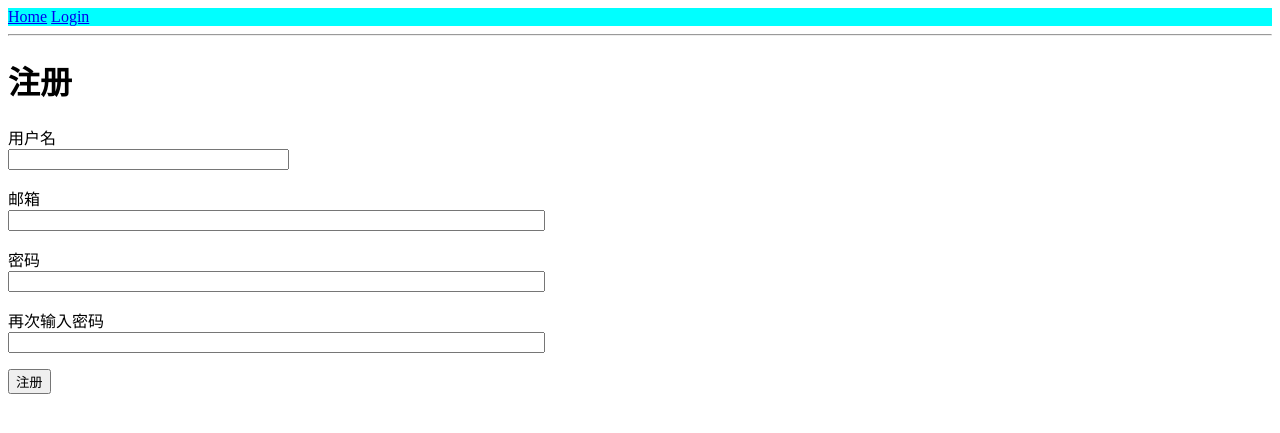
After one commit to hongkongchai/Flask, a Flask app: page /register in a window 1280 px wide. The commit adds this page. Shown: the top 433 px of the page. Run offline with Flask 2, Linux system fonts and the light colour scheme.

Commit message:
test0306-login-register

```diff
--- a/app/forms.py
+++ b/app/forms.py
@@ -1,7 +1,19 @@
 #!/usr/bin/env python # -*- coding:utf-8 -*-
 from flask_wtf import FlaskForm
 from wtforms import StringField,PasswordField,BooleanField,SubmitField
-from wtforms.validators import DataRequired
+from wtforms.validators import DataRequired,Email,EqualTo
+from app.models import User
+
+
+#注册
+class RegistrationForm(FlaskForm):
+    username = StringField('用户名', validators=[DataRequired()])
+    email = StringField('邮箱', validators=[DataRequired()])
+    password = PasswordField('密码', validators=[DataRequired()])
+    password2 = PasswordField('再次输入密码',validators= [DataRequired(), EqualTo('password')])
+    submit = SubmitField('注册')
+
+
 
 class LoginForm(FlaskForm):
     username = StringField('用户名', validators=[DataRequired()])
--- a/app/routes.py
+++ b/app/routes.py
@@ -3,16 +3,22 @@ from app import app#从app包导入init中app对象
 from flask import render_template, url_for
 from app.forms import LoginForm
 from flask import render_template,flash,redirect
+from flask_login import current_user,login_user
+from app.models import User
+from flask_login import logout_user
+from flask_login import login_required
+from flask import request
+from werkzeug.urls import url_parse
+from app import db
+from app.forms import RegistrationForm
 
 
 #定义路由 这里定义了2个路由
 @app.route('/')
 @app.route('/index')
+#装饰器拦截请求，要求用户登录
+@login_required
 def index():
-    user = {'username': 'hongkong'}
-    age = {'age':'23'}
-    sex = {'sex':'男'}
-
     posts = [#创建一个列表：帖子，里面元素是两个字典，每个字典李元素还是字典，分别作者，帖子内容
         {
             'author': {'username': 'hk1'},
@@ -21,17 +27,69 @@ def index():
         {
             'author': {'username': 'hk2'},
             'body': '大方，尊贵'
+        },
+        {
+            'author': {'username': 'hk2'},
+            'body': '大方，尊贵'
+        },
+        {
+            'author': {'username': 'hk2'},
+            'body': '大方，尊贵'
+        },
+        {
+            'author': {'username': 'hk2'},
+            'body': '大方，尊贵'
         }
     ]
-    return render_template('index.html', title='Home-hk', user=user, age=age, sex=sex, posts=posts)
+    return render_template('index.html', title='Home-hk', posts=posts)
 
+#用户登录
 @app.route('/login',methods=['GET','POST'])
 def login():
-    login_form = LoginForm()#表单实例化对象
-    msg='Login request for user {},remember_me={}'.format(login_form.username.data, login_form.remember_me.data)
+    #current_user表示请求客户端的用户对象   尚未注册则是匿名用户对象  is_authenticated可以检查用户导航到/login，判断用户是否已登录
+    if current_user.is_authenticated:
+        return redirect(url_for('index'))
+
+    login_form = LoginForm()
+
+#    login_form = LoginForm()#表单实例化对象
+#    msg='Login request for user {},remember_me={}'.format(login_form.username.data, login_form.remember_me.data)
     if login_form.validate_on_submit():
-        flash(msg)
-        print(msg)
+#        flash(msg)
+#        print(msg)
+        #filter_by（）查询对象，等到的结果只包含匹配用户名的对象，调用first()完成查询如果存在返回用户对象，否则为none，调用all()全部查询，当我们只需要一个结果时调用first()
+        user = User.query.filter_by(username=login_form.username.data).first()
+        #check_password检查表单附带的密码是否有效
+        if user is None or not user.check_password(login_form.password.data):
+            flash('无效的用户名或密码')
+            return redirect(url_for('login'))
+        login_user(user,remember=login_form.remember_me.data)
+
         #return redirect('/index')#重定向
+        #重定向到next页面
+        next_page = request.args.get('next')
+        if not next_page or url_parse(next_page).netloc !='':
+            next_page = url_for('index')
+        return redirect(next_page)
+    return render_template('login.html', title='login', form=login_form)
+
+#用户退出
+@app.route('/logout')
+def logout():
+    logout_user()
+    return redirect(url_for('index'))
+
+#注册
+@app.route('/register', methods=['GET', 'POST'])
+def register():
+    if current_user.is_authenticated:
         return redirect(url_for('index'))
-    return render_template('login.html', title='login', form=login_form)
+    form = RegistrationForm()
+    if form.validate_on_submit():
+        user = User(username=form.username.data, email=form.email.data)
+        user.set_password(form.password.data)
+        db.session.add(user)
+        db.session.commit()
+        flash('恭喜你，你现在已经是注册用户了!')
+        return redirect(url_for('login'))
+    return render_template('register.html', title='Register', form=form)
--- a/app/templates/base.html
+++ b/app/templates/base.html
@@ -11,11 +11,12 @@
     </head>
     <body>
         <div style="hight:30px;background-color: aqua" >
-
-
-            欢迎:
-            <a href="{{ url_for('index') }}">Home</a>
-            <a href="{{ url_for('login') }}">Login</a>
+             <a href="{{ url_for('主页') }}">Home</a>
+            {% if current_user.is_anonymous %}
+            <a href="{{ url_for('登录') }}">Login</a>
+            {% else %}
+            <a href="{{ url_for('退出') }}">Logout</a>
+            {% endif %}
         </div>
         <hr>
         {% with messages = get_flashed_messages() %}
--- a/app/templates/index.html
+++ b/app/templates/index.html
@@ -1,8 +1,7 @@
 {% extends "base.html" %}
 {% block content %}
-    <h1>你好:{{user.username}}</h1>
-    <h2>年龄{{age.age}}</h2>
-    <h3>性别{{sex.sex}}</h3>
+    <h1>Hello,{{ current_user.username }}!</h1>
+    大VDVDSV
     {% for post in posts %}
         <div>
             <p>{{ post.author.username}} say:<b>{{post.body}}</b></p>
--- a/app/templates/login.html
+++ b/app/templates/login.html
@@ -20,4 +20,5 @@
         <p>{{ form.remember_me() }}{{ form.remember_me.label }}</p>
         <p>{{ form.submit() }}</p>
     </form>
+    <p>新用户? <a href="{{ url_for('register') }}">注册!</a></p>
 {% endblock %}
--- /dev/null
+++ b/app/templates/register.html
@@ -0,0 +1,41 @@
+{% extends "base.html" %}
+
+{% block content %}
+    <h1>注册</h1>
+    <form action="" method="post">
+        {{ form.hidden_tag() }}
+        <p>
+            {{ form.username.label }}<br>
+            {{ form.username(size=32) }}<br>
+            {% for error in form.username.errors %}
+                <span style="color: brown">[{{ error }}]</span>
+            {% endfor %}
+        </p>
+        <p>
+            {{ form.email.label }}<br>
+            {{ form.email(size=64) }}<br>
+            {% for error in form.email.errors %}
+                <span style="color: brown">[{{ error }}]</span>
+            {% endfor %}
+
+        </p>
+        <p>
+            {{ form.password.label }}<br>
+            {{ form.password(size=64) }}<br>
+            {% for error in form.password.errors %}
+                <span style="color: brown">[{{ error }}]</span>
+            {% endfor %}
+
+        </p>
+        <p>
+            {{ form.password2.label }}<br>
+            {{ form.password2(size=64) }}<br>
+            {% for error in form.password2.errors %}
+                <span style="color: brown">[{{ error }}]</span>
+            {% endfor %}
+
+        </p>
+        <p>{{ form.submit() }}</p>
+
+    </form>
+{% endblock %}
```
Also changed, not shown: app/__init__.py (+7 -2 lines), app/models.py (+20 -2 lines), app.db.
